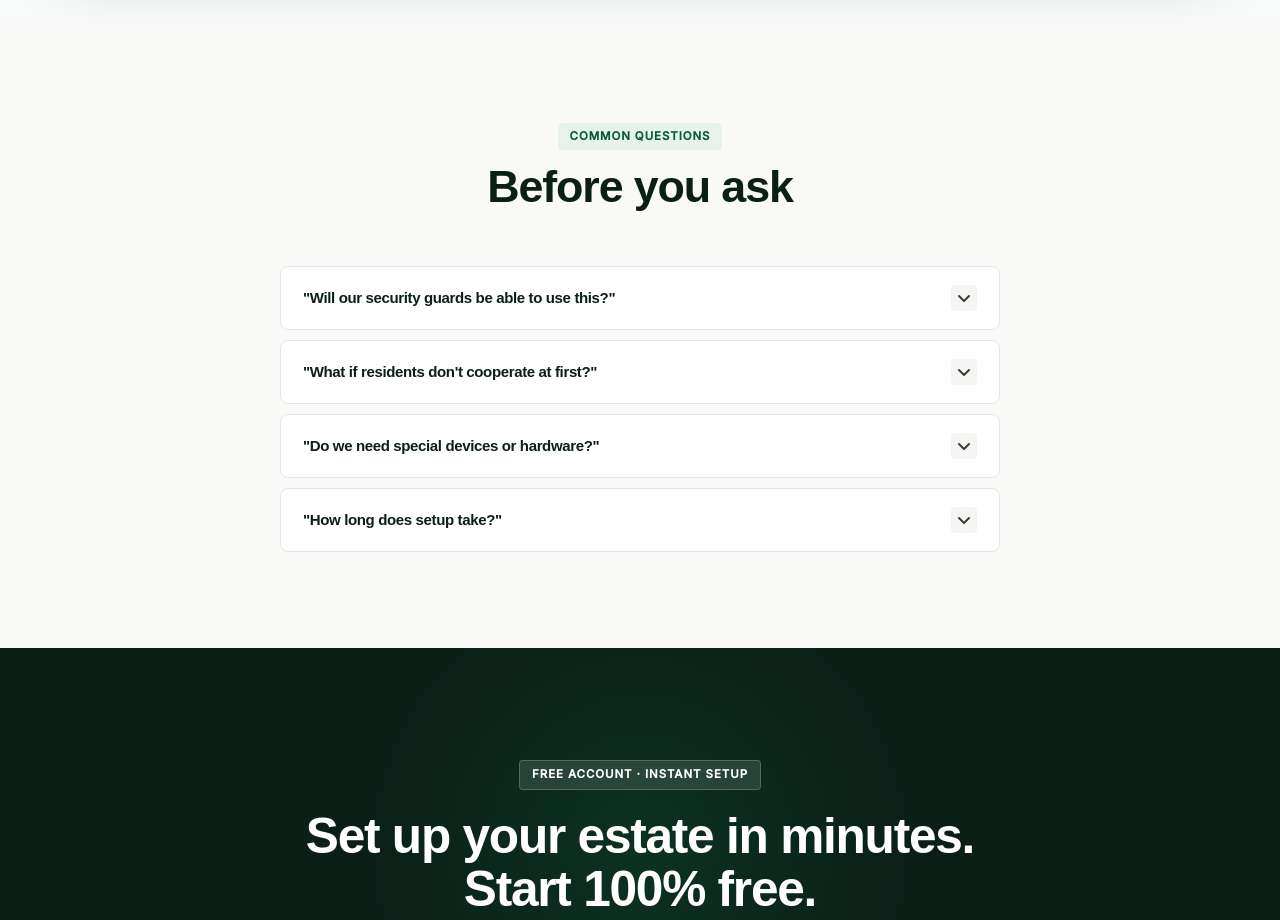
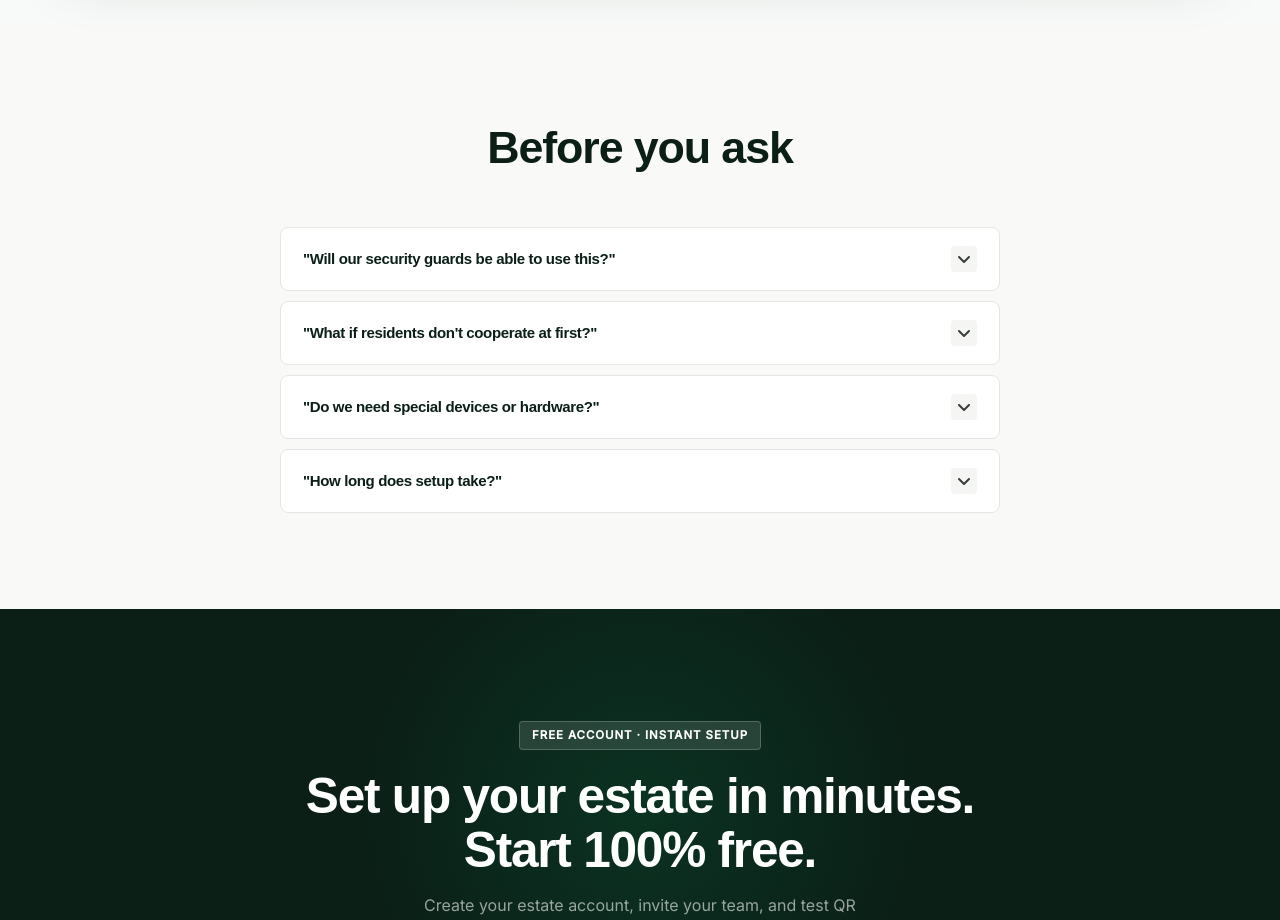
Before and after one commit to sheffytechnologies-a11y/GatePass, a Vue app in the folder checkpass-admin/: page / in a window 1280 px wide. Shown: the part 4960-5880 px from the top of the page. Built offline with nearby package versions, Linux system fonts and the light colour scheme; no server answers; a web font is replaced by a local one.

Commit message:
fix(landing): remove Common Questions badge tag above FAQ heading

```diff
--- a/checkpass-admin/src/views/LandingView.vue
+++ b/checkpass-admin/src/views/LandingView.vue
@@ -626,8 +626,7 @@
   <section class="faq">
     <div class="container">
       <div class="section-header centered" data-reveal>
-        <span class="badge badge-green label">Common Questions</span>
-        <h2 class="display-md" style="margin-top:12px">Before you ask</h2>
+        <h2 class="display-md">Before you ask</h2>
       </div>
       <div class="faq-list">
         <div class="faq-item" data-reveal data-delay="1">
```
